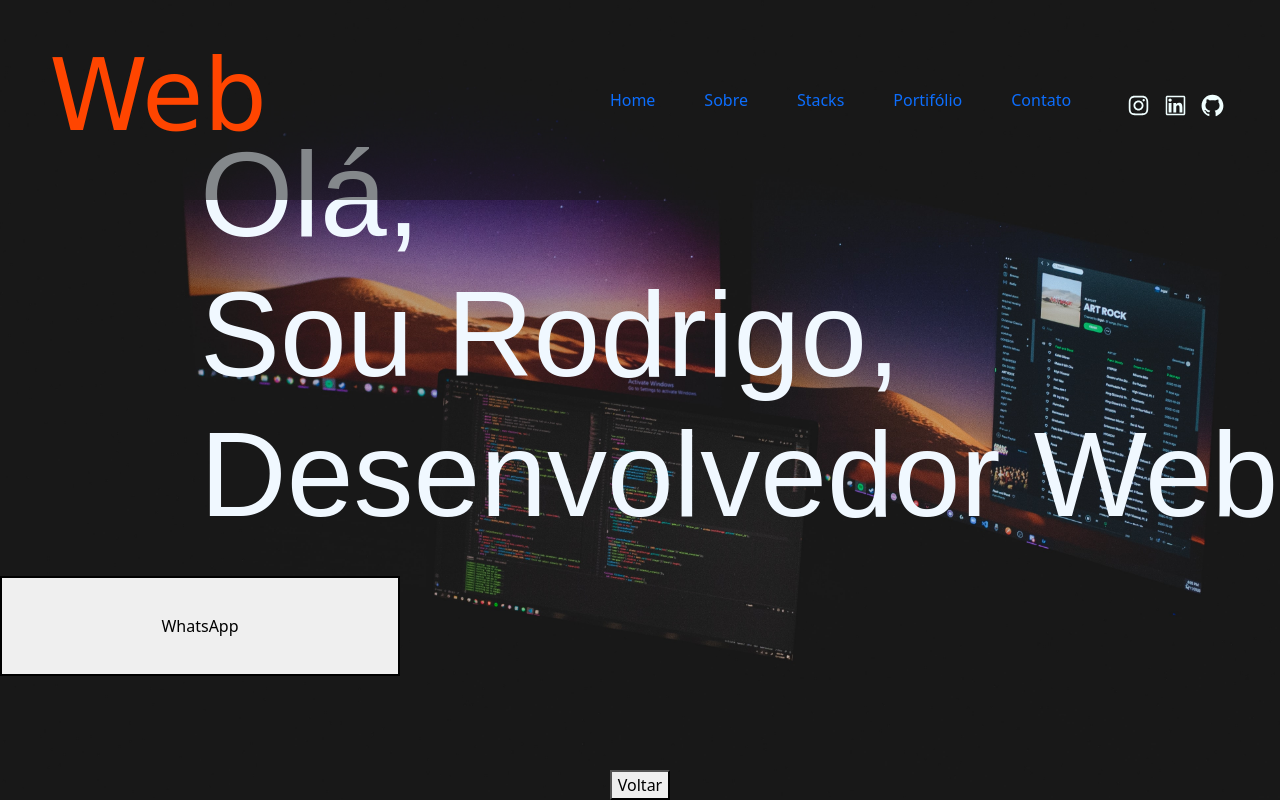
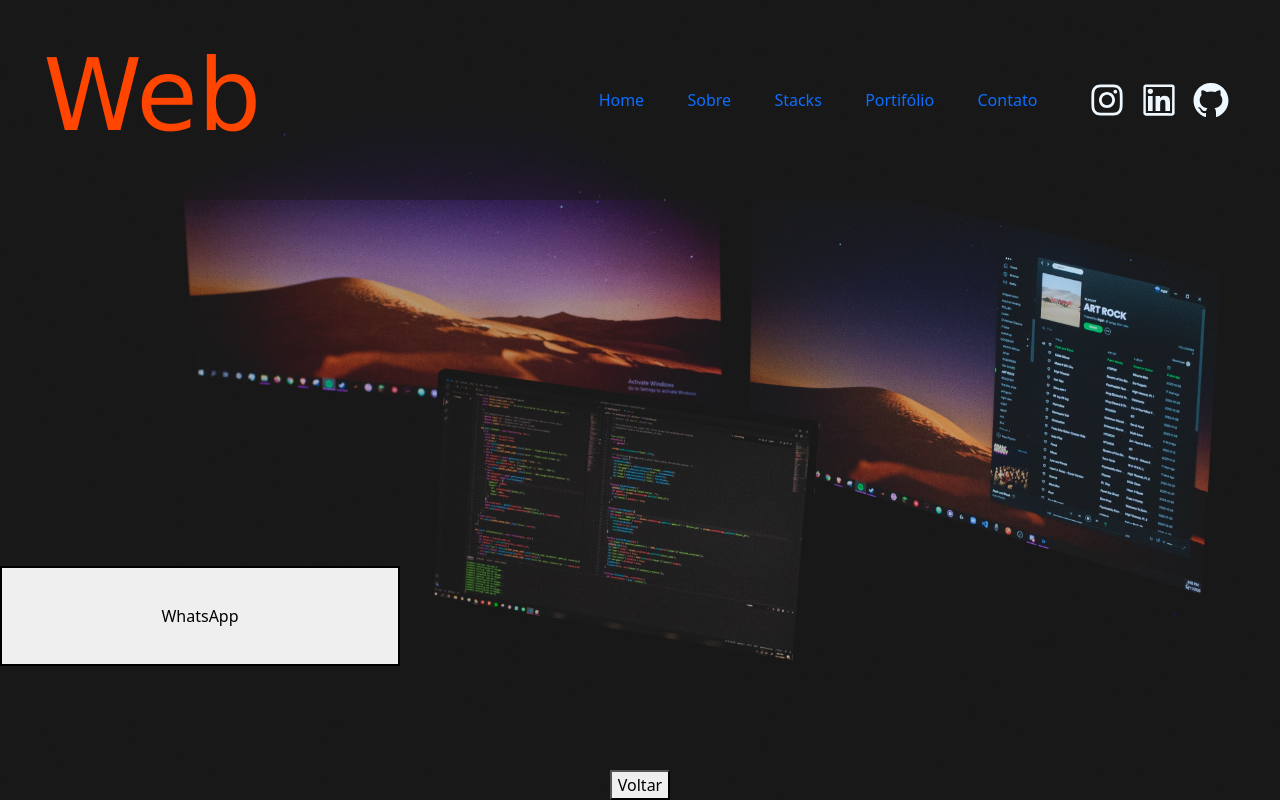
Before and after one commit to rodrigopaaz/rodrigopaaz.github.io, a React (Create React App) app: page / in a window 1280 px wide. Built offline with nearby package versions, Linux system fonts and the light colour scheme.

Commit message:
FEAT: desc animation

```diff
--- a/public/index.html
+++ b/public/index.html
@@ -24,7 +24,7 @@
       work correctly both with client-side routing and a non-root public URL.
       Learn how to configure a non-root public URL by running `npm run build`.
     -->
-    <title>React App</title>
+    <title>Rodrigo paz - Dev Junior</title>
   </head>
   <body>
     <noscript>You need to enable JavaScript to run this app.</noscript>
--- a/src/App.css
+++ b/src/App.css
@@ -39,33 +39,117 @@
     color: rgb(255, 255, 255);
     font-family: Arial, Helvetica, sans-serif;
     font-size: 35px;
-    line-height: 30px;
+    line-height: 40px;
     margin-left: 20px;
     margin-bottom: 5px
   }
 
+  .div__main__content h1:nth-child(2) {
+    color: rgb(255, 255, 255);
+    font-family: Arial, Helvetica, sans-serif;
+    overflow: hidden;
+    border-right: .15em solid rgb(255, 255, 255);
+    white-space: nowrap;
+    width: 80px;
+    animation:
+      typing1 0.5s steps(40, end)backwards,
+      blink-caret1 .75s forwards 0.1s;
+  }
+
+  @keyframes typing1 {
+    0%{
+      background-position: 0 0;
+      opacity: 0;
+      width: 0;
+    }
+    from { width: 0 }
+  }
+
+   @keyframes blink-caret1 {
+    from, to { border-color: transparent }
+    50% { border-color: rgb(255, 255, 255); }
+  }
+
+  .div__main__content h1:nth-child(3) {
+    color: rgb(255, 255, 255);
+    font-family: Arial, Helvetica, sans-serif;
+    overflow: hidden;
+    border-right: .15em solid rgb(255, 255, 255);
+    white-space: nowrap;
+    width: 220px;
+    animation:
+    typing2 1s steps(40, end) 1s backwards,
+    blink-caret2 .75s forwards 1.8s;
+  }
+
+  @keyframes typing2 {
+    0%{
+      background-position: 0 0;
+      opacity: 0;
+      width: 0;
+    }
+    from { width: 0 }
+  }
+
+   @keyframes blink-caret2 {
+    from, to { border-color: transparent }
+    50% { border-color: rgb(255, 255, 255); }
+  }
+  .div__main__content h1:nth-child(4) {
+    color: rgb(255, 255, 255);
+    font-family: Arial, Helvetica, sans-serif;
+    overflow: hidden;
+    border-right: .15em solid rgb(255, 255, 255);
+    white-space: nowrap;
+    width: 330px;
+    animation:
+    typing3 1s steps(40, end) 2.5s backwards,
+    blink-caret3 .75s forwards 3s;
+  }
+
+  @keyframes typing3 {
+     0%{
+      background-position: 0 0;
+      opacity: 0;
+      width: 0;
+      animation-delay: 2s;
+    }
+    from { width: 0 }
+  }
+
+   @keyframes blink-caret3 {
+    from, to { border-color: transparent }
+    50% { border-color: rgb(255, 255, 255); }
+  }
+
   .div__main__content h3 {
     color: gray;
+    font-size: 20px;
+    margin-left: 20px;
     font-family: Arial, Helvetica, sans-serif;
     overflow: hidden;
-    border-right: .15em solid orange;
+    border-right: .15em solid rgb(255, 255, 255);
     white-space: nowrap;
-    margin: 0 auto;
-    letter-spacing: .15em;
+    width: 270px;
     animation:
-      typing 0.5s steps(40, end),
-      blink-caret .75s step-end infinite;
+      typing 1s steps(30, end) 4.5s backwards,
+      blink-caret .75s step-end infinite alternate;
   }
 
   @keyframes typing {
+    0%{
+      background-position: 0 0;
+      opacity: 0;
+      width: 0;
+    }
     from { width: 0 }
-    to { width: 15% }
   }
 
-  @keyframes blink-caret {
+   @keyframes blink-caret {
     from, to { border-color: transparent }
-    50% { border-color: orange; }
+    50% { border-color: rgb(255, 255, 255); }
   }
+
 
 
   .div_hamburguer{
@@ -152,9 +236,88 @@
   color: aliceblue;
   font-family: Arial, Helvetica, sans-serif;
   font-size: 120px;
+  font-weight: 900;
   line-height: 140px;
   margin-left: 200px;
   margin-bottom: -10px;
+}
+
+.div__main__content h1:nth-child(2) {
+  color: rgb(255, 255, 255);
+  font-family: Arial, Helvetica, sans-serif;
+  overflow: hidden;
+  border-right: .15em solid rgb(255, 255, 255);
+  white-space: nowrap;
+  width: 300px;
+  animation:
+    typing1 0.5s steps(40, end)backwards,
+    blink-caret1 .75s forwards 0.1s;
+}
+
+@keyframes typing1 {
+  0%{
+    background-position: 0 0;
+    opacity: 0;
+    width: 0;
+  }
+  from { width: 0 }
+}
+
+ @keyframes blink-caret1 {
+  from, to { border-color: transparent }
+  50% { border-color: rgb(255, 255, 255); }
+}
+
+.div__main__content h1:nth-child(3) {
+  color: rgb(255, 255, 255);
+  font-family: Arial, Helvetica, sans-serif;
+  overflow: hidden;
+  border-right: .15em solid rgb(255, 255, 255);
+  white-space: nowrap;
+  width: 800px;
+  animation:
+  typing2 1s steps(40, end) 1s backwards,
+  blink-caret2 .75s forwards 1.8s;
+}
+
+@keyframes typing2 {
+  0%{
+    background-position: 0 0;
+    opacity: 0;
+    width: 0;
+  }
+  from { width: 0 }
+}
+
+ @keyframes blink-caret2 {
+  from, to { border-color: transparent }
+  50% { border-color: rgb(255, 255, 255); }
+}
+.div__main__content h1:nth-child(4) {
+  color: rgb(255, 255, 255);
+  font-family: Arial, Helvetica, sans-serif;
+  overflow: hidden;
+  border-right: .15em solid rgb(255, 255, 255);
+  white-space: nowrap;
+  width: 1200px;
+  animation:
+  typing3 1s steps(40, end) 2.5s backwards,
+  blink-caret3 .75s forwards 3s;
+}
+
+@keyframes typing3 {
+   0%{
+    background-position: 0 0;
+    opacity: 0;
+    width: 0;
+    animation-delay: 2s;
+  }
+  from { width: 0 }
+}
+
+ @keyframes blink-caret3 {
+  from, to { border-color: transparent }
+  50% { border-color: rgb(255, 255, 255); }
 }
 
 .div__main__content h3 {
@@ -163,20 +326,26 @@
   overflow: hidden;
   border-right: .15em solid rgb(255, 255, 255);
   white-space: nowrap;
+  width: 380px;
   animation:
-    typing 1s steps(40, end),
-    blink-caret .75s infinite;
+    typing 1s steps(30, end) 4.5s backwards,
+    blink-caret .75s step-end infinite alternate;
 }
 
 @keyframes typing {
+  0%{
+    background-position: 0 0;
+    opacity: 0;
+    width: 0;
+  }
   from { width: 0 }
-  to { width: 270px }
 }
 
-@keyframes blink-caret {
+ @keyframes blink-caret {
   from, to { border-color: transparent }
   50% { border-color: rgb(255, 255, 255); }
 }
+
 
 .div__main__content h3 {
   color: rgb(185, 185, 185);
@@ -261,10 +430,89 @@
   .div__main__content h1 {
     color: aliceblue;
     font-family: Arial, Helvetica, sans-serif;
-    font-size: 120px;
+    font-size: 180px;
+    font-weight: 900;
     line-height: 200px;
     margin-left: 100px;
     margin-bottom: -10px;
+  }
+
+  .div__main__content h1:nth-child(2) {
+    color: rgb(255, 255, 255);
+    font-family: Arial, Helvetica, sans-serif;
+    overflow: hidden;
+    border-right: .15em solid rgb(255, 255, 255);
+    white-space: nowrap;
+    width: 400px;
+    animation:
+      typing1 0.5s steps(40, end)backwards,
+      blink-caret1 .75s forwards 0.1s;
+  }
+
+  @keyframes typing1 {
+    0%{
+      background-position: 0 0;
+      opacity: 0;
+      width: 0;
+    }
+    from { width: 0 }
+  }
+
+   @keyframes blink-caret1 {
+    from, to { border-color: transparent }
+    50% { border-color: rgb(255, 255, 255); }
+  }
+
+  .div__main__content h1:nth-child(3) {
+    color: rgb(255, 255, 255);
+    font-family: Arial, Helvetica, sans-serif;
+    overflow: hidden;
+    border-right: .15em solid rgb(255, 255, 255);
+    white-space: nowrap;
+    width: 1200px;
+    animation:
+    typing2 1s steps(40, end) 1s backwards,
+    blink-caret2 .75s forwards 1.8s;
+  }
+
+  @keyframes typing2 {
+    0%{
+      background-position: 0 0;
+      opacity: 0;
+      width: 0;
+    }
+    from { width: 0 }
+  }
+
+   @keyframes blink-caret2 {
+    from, to { border-color: transparent }
+    50% { border-color: rgb(255, 255, 255); }
+  }
+  .div__main__content h1:nth-child(4) {
+    color: rgb(255, 255, 255);
+    font-family: Arial, Helvetica, sans-serif;
+    overflow: hidden;
+    border-right: .15em solid rgb(255, 255, 255);
+    white-space: nowrap;
+    width: 1800px;
+    animation:
+    typing3 1s steps(40, end) 2.5s backwards,
+    blink-caret3 .75s forwards 3s;
+  }
+
+  @keyframes typing3 {
+     0%{
+      background-position: 0 0;
+      opacity: 0;
+      width: 0;
+      animation-delay: 2s;
+    }
+    from { width: 0 }
+  }
+
+   @keyframes blink-caret3 {
+    from, to { border-color: transparent }
+    50% { border-color: rgb(255, 255, 255); }
   }
 
   .div__main__content h3 {
@@ -273,14 +521,19 @@
     overflow: hidden;
     border-right: .15em solid rgb(255, 255, 255);
     white-space: nowrap;
+    width: 380px;
     animation:
-      typing 1s steps(40, end),
-      blink-caret .75s infinite;
+      typing 1s steps(30, end) 4.5s backwards,
+      blink-caret .75s step-end infinite alternate;
   }
 
   @keyframes typing {
+    0%{
+      background-position: 0 0;
+      opacity: 0;
+      width: 0;
+    }
     from { width: 0 }
-    to { width: 270px }
   }
 
    @keyframes blink-caret {
--- a/src/Home.js
+++ b/src/Home.js
@@ -3,7 +3,6 @@ import Content from './Content';
 import Sidebar from './Sidebar';
 import { Divide as Hamburger } from 'hamburger-react'
 import AppContext from './context/Context';
-import Stacks from './Stacks';
 
 export default function Home() {
   const {toggleMenu, setToggleMenu} = useContext(AppContext)
@@ -21,7 +20,9 @@ export default function Home() {
     >
     <Hamburger/>
     </button>
-  <h1>Olá, <br /> Sou Rodrigo, <br /> Desenvolvedor Web</h1>
+  <h1>Olá,</h1>
+  <h1>Sou Rodrigo, </h1>
+  <h1>Desenvolvedor Web</h1>
   <h3>Front End Developer - Junior</h3>
   <button
   className='button__contato'
--- a/src/sideBar.css
+++ b/src/sideBar.css
@@ -18,7 +18,7 @@
     font-family: Verdana, Geneva, Tahoma, sans-serif;
 }
 .link__sidebar{
-    transition-duration: 1s;
+    transition-duration: 0.5s;
 }
 
 .link__sidebar:hover{
@@ -46,6 +46,25 @@ color: azure;
     display: flex;
     color: aliceblue;
 }
+
+.div__social__media .social__icon{
+    display: flex;
+    color: aliceblue;
+    background-color: transparent;
+    width: 40px;
+    height: 40px;
+    border-radius: 10px;
+    transition-duration: 0.3s;
+}
+
+.div__social__media .social__icon:hover{
+    display: flex;
+    color: aliceblue;
+    box-shadow: 5px 5px 50px red;
+    width: 50px;
+    height: 50px;
+}
+
 
 @media only screen and (max-width: 450px) and (min-width: 100px){
     .div__side__bar{
```
Also changed, not shown: 12 other files (tests, documents, lock files or other folders).
